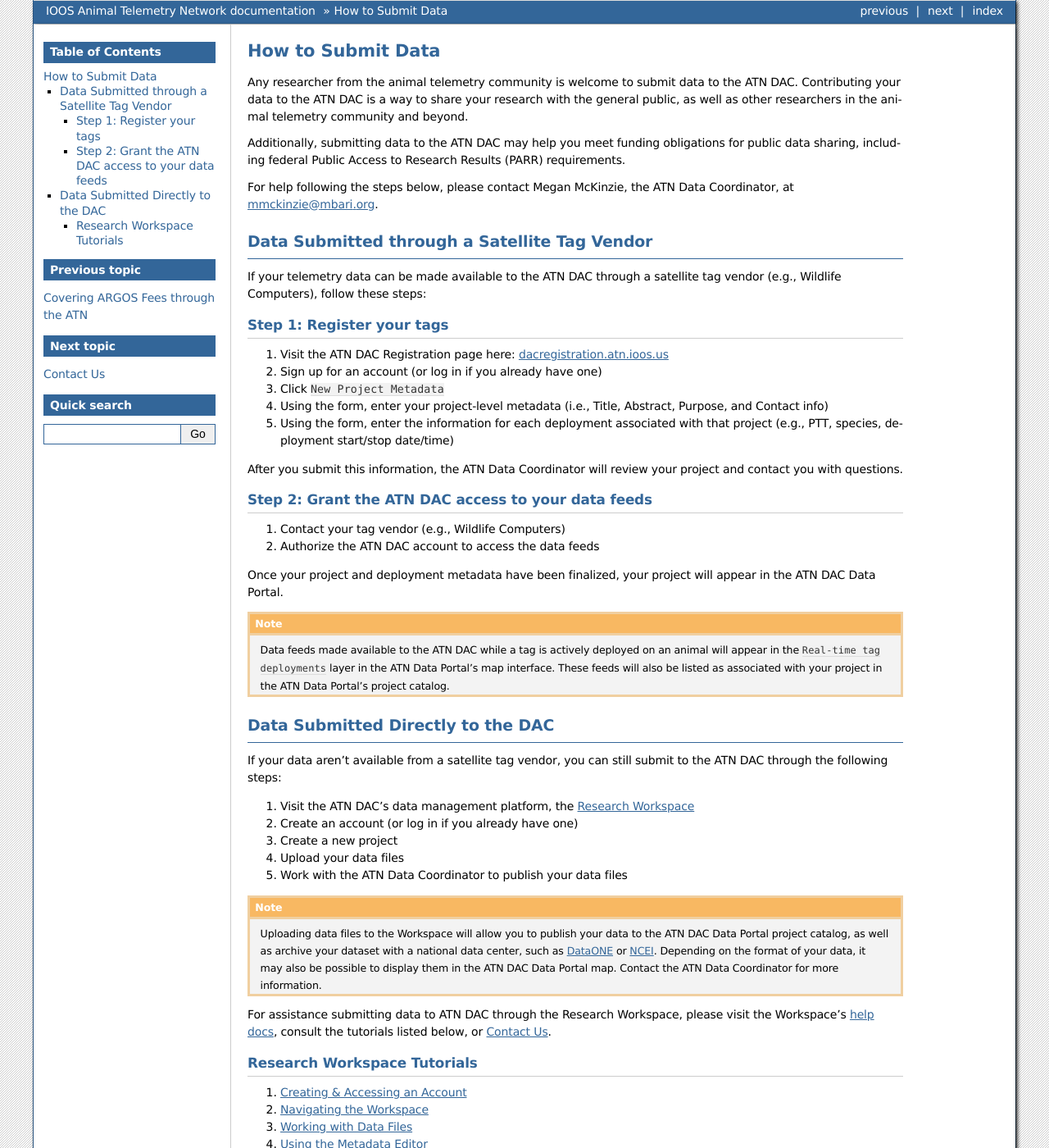
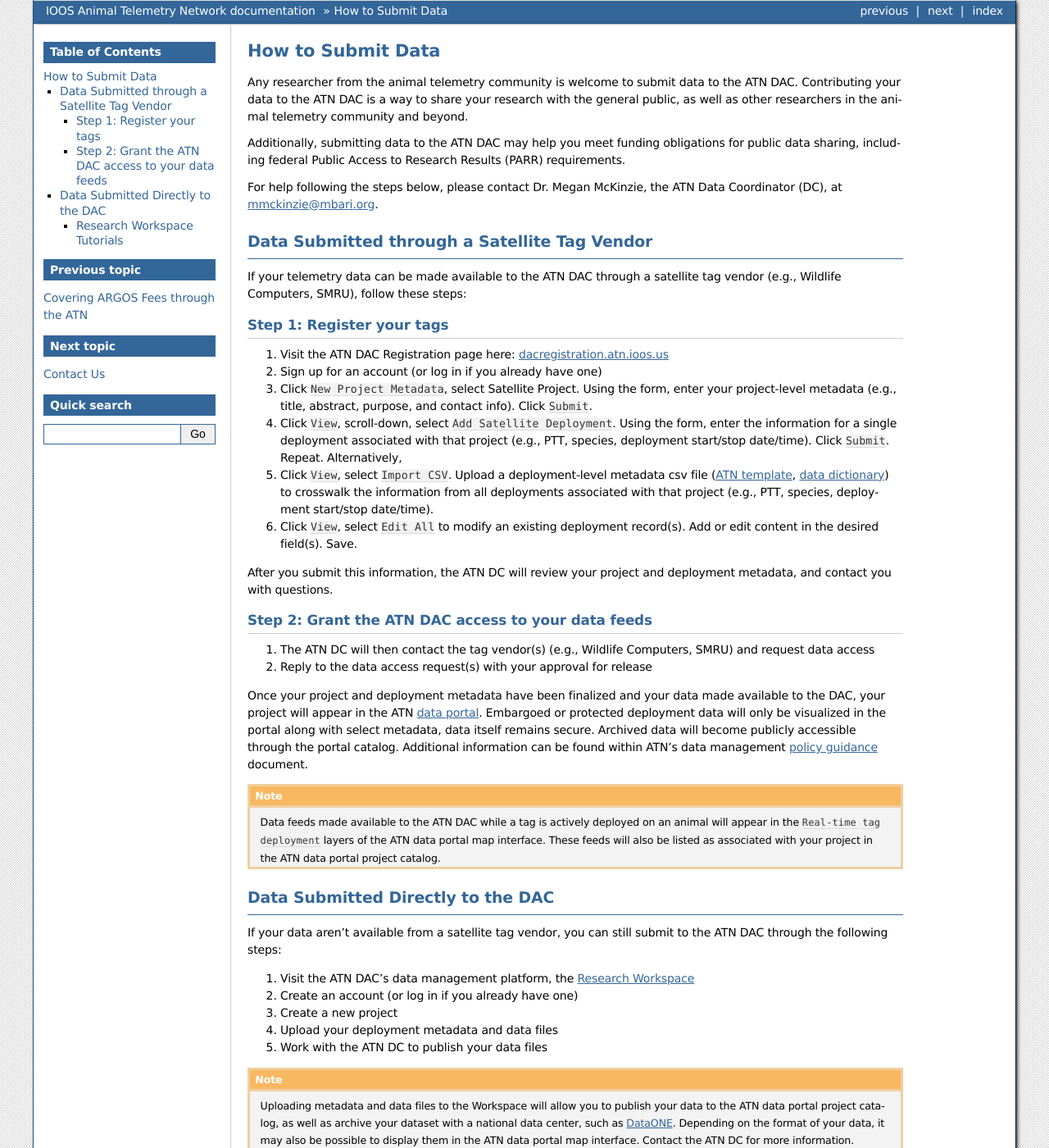
Before and after one commit to ioos/atn-docs, a Sphinx documentation site: the page built from docs/submit-data.rst, in a window 1280 px wide and 1400 px high. Shown: the whole window at 82% size. Built offline with Sphinx 7.4.7, drawn with Linux system fonts in a browser that asks for light colours.

Commit message:
updating submit-data closes #1

```diff
--- a/docs/submit-data.rst
+++ b/docs/submit-data.rst
@@ -7,50 +7,52 @@ Any researcher from the animal telemetry community is welcome to submit data to
 
 Additionally, submitting data to the ATN DAC may help you meet funding obligations for public data sharing, including federal Public Access to Research Results (PARR) requirements.
 
-For help following the steps below, please contact Megan McKinzie, the ATN Data Coordinator, at mmckinzie@mbari.org.
+For help following the steps below, please contact Dr. Megan McKinzie, the ATN Data Coordinator (DC), at mmckinzie@mbari.org.
 
 Data Submitted through a Satellite Tag Vendor
 ---------------------------------------------
 
-If your telemetry data can be made available to the ATN DAC through a satellite tag vendor (e.g., Wildlife Computers), follow these steps:
+If your telemetry data can be made available to the ATN DAC through a satellite tag vendor (e.g., Wildlife Computers, SMRU), follow these steps:
 
 Step 1: Register your tags
 ^^^^^^^^^^^^^^^^^^^^^^^^^^
 
 #. Visit the ATN DAC Registration page here: `dacregistration.atn.ioos.us <https://dacregistration.atn.ioos.us/>`__
 #. Sign up for an account (or log in if you already have one)
-#. Click ``New Project Metadata``
-#. Using the form, enter your project-level metadata (i.e., Title, Abstract, Purpose, and Contact info)
-#. Using the form, enter the information for each deployment associated with that project (e.g., PTT, species, deployment start/stop date/time)
+#. Click ``New Project Metadata``, select Satellite Project. Using the form, enter your project-level metadata (e.g., title, abstract, purpose, and contact info). Click ``Submit``.
+#. Click ``View``, scroll-down, select ``Add Satellite Deployment``. Using the form, enter the information for a single deployment associated with that project (e.g., PTT, species, deployment start/stop date/time). Click ``Submit``. Repeat. Alternatively,
+#. Click ``View``, select ``Import CSV``. Upload a deployment-level metadata csv file (`ATN template <https://docs.google.com/spreadsheets/d/1gmDYtsaiLkJJRI6Uf1gsP5KEWCM7GdZcnDWrXYnAvGU/edit?usp=sharing>`__, `data dictionary <https://docs.google.com/spreadsheets/d/1v54vC55t_Dtf-wf2EW1blgo0YCyhzv9H/edit?usp=sharing&ouid=113417505623695767850&rtpof=true&sd=true>`__) to crosswalk the information from all deployments associated with that project (e.g., PTT, species, deployment start/stop date/time).
+#. Click ``View``, select ``Edit All`` to modify an existing deployment record(s). Add or edit content in the desired field(s). Save.
 
-After you submit this information, the ATN Data Coordinator will review your project and contact you with questions.
+After you submit this information, the ATN DC  will review your project and deployment metadata, and contact you with questions.
 
 Step 2: Grant the ATN DAC access to your data feeds
 ^^^^^^^^^^^^^^^^^^^^^^^^^^^^^^^^^^^^^^^^^^^^^^^^^^^
 
-#. Contact your tag vendor (e.g., Wildlife Computers)
-#. Authorize the ATN DAC account to access the data feeds
+#. The ATN DC will then contact the tag vendor(s) (e.g., Wildlife Computers, SMRU) and request data access
+#. Reply to the data access request(s) with your approval for release
 
-Once your project and deployment metadata have been finalized, your project will appear in the ATN DAC Data Portal.
+Once your project and deployment metadata have been finalized and your data made available to the DAC, your project will appear in the ATN `data portal <https://portal.atn.ioos.us/>`_. Embargoed or protected deployment data will only be visualized in the portal along with select metadata, data itself remains secure. Archived data will become publicly accessible through the portal catalog. Additional information can be found within ATN’s data management `policy guidance <https://cdn.ioos.noaa.gov/media/2022/03/ATN-DAC-Data-Management-Policy-Guidance_v.202201.pdf>`_ document.
 
 .. note::
-	Data feeds made available to the ATN DAC while a tag is actively deployed on an animal will appear in the ``Real-time tag deployments`` layer in the ATN Data Portal's map interface. These feeds will also be listed as associated with your project in the ATN Data Portal's project catalog.
+    Data feeds made available to the ATN DAC while a tag is actively deployed on an animal will appear in the ``Real-time tag deployment`` layers of the ATN data portal map interface. These feeds will also be listed as associated with your project in the ATN data portal project catalog.
 
 Data Submitted Directly to the DAC
 ----------------------------------
 
-If your data aren't available from a satellite tag vendor, you can still submit to the ATN DAC through the following steps:
+If your data aren’t available from a satellite tag vendor, you can still submit to the ATN DAC through the following steps:
 
-#. Visit the ATN DAC's data management platform, the `Research Workspace <https://researchworkspace.com/>`_
+#. Visit the ATN DAC’s data management platform, the `Research Workspace <https://researchworkspace.com/>`_
 #. Create an account (or log in if you already have one)
 #. Create a new project
-#. Upload your data files
-#. Work with the ATN Data Coordinator to publish your data files
+#. Upload your deployment metadata and data files
+#. Work with the ATN DC to publish your data files
 
 .. note::
-	Uploading data files to the Workspace will allow you to publish your data to the ATN DAC Data Portal project catalog, as well as archive your dataset with a national data center, such as `DataONE <https://dataone.org/>`_ or `NCEI <https://www.ncei.noaa.gov/>`_. Depending on the format of your data, it may also be possible to display them in the ATN DAC Data Portal map. Contact the ATN Data Coordinator for more information.
+    Uploading metadata and data files to the Workspace will allow you to publish your data to the ATN data portal project catalog, as well as archive your dataset with a national data center, such as `DataONE <https://dataone.org/>`_. Depending on the format of your data, it may also be possible to display them in the ATN data portal map interface. Contact the ATN DC for more information.
 
-For assistance submitting data to ATN DAC through the Research Workspace, please visit the Workspace's `help docs <https://researchworkspace.com/help/>`_, consult the tutorials listed below, or :ref:`contact-us`.
+    For assistance submitting data to ATN DAC through the Research Workspace, please visit the Workspace’s `help docs <https://researchworkspace.com/help/>`_, consult the tutorials listed below, or `Contact Us <https://atn.ioos.us/help/contact-us/#contact-us>`_.
+
 
 Research Workspace Tutorials
 ^^^^^^^^^^^^^^^^^^^^^^^^^^^^
```
